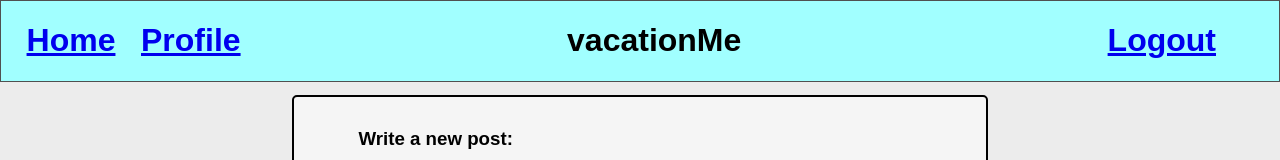
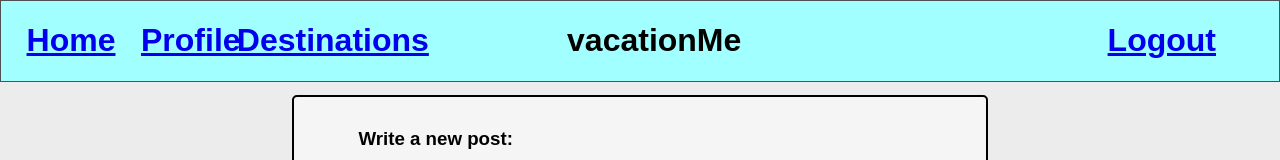
Before and after one commit to GoodGuyGuf/vacationMe-frontend, a React (Create React App) app: page / in a window 1280 px wide. Shown: the top 160 px of the page. Built offline with nearby package versions, Linux system fonts and the light colour scheme; no server answers; a web font is replaced by a local one.

Commit message:
added destinations link for destination filtering

```diff
--- a/src/components/Home/NavBar.js
+++ b/src/components/Home/NavBar.js
@@ -12,6 +12,7 @@ export default class NavBar extends React.Component {
             <div id="NavBar">
                 <h1 id="homeLink"><Link to="/" >Home</Link></h1>
                 <h1 id="logo">vacationMe</h1>
+                <h1 id="destinationFilter"><Link to="/destinations">Destinations</Link></h1>
                 <h1 id="profile"><Link to="/profile">Profile</Link></h1>
                 <h1 id="logout"><Link to="/login" onClick={this.logout}>Logout</Link></h1>
             </div>
--- a/src/css/App.css
+++ b/src/css/App.css
@@ -102,6 +102,12 @@ html{
     display: inline-block;
     position: absolute;
     left: 44.3%;
+}
+
+#destinationFilter{
+    display: inline-block;
+    position: absolute;
+    left: 18.5%;
 }
 
 #profile{
```
